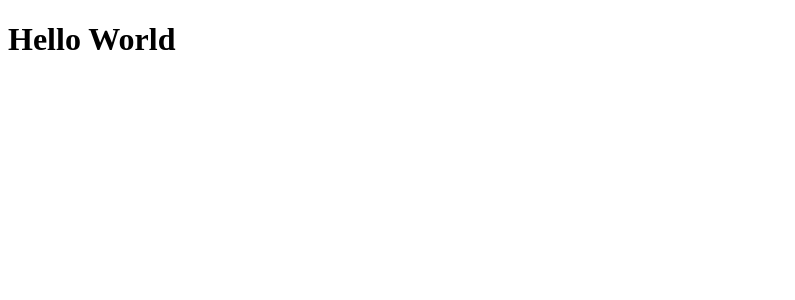
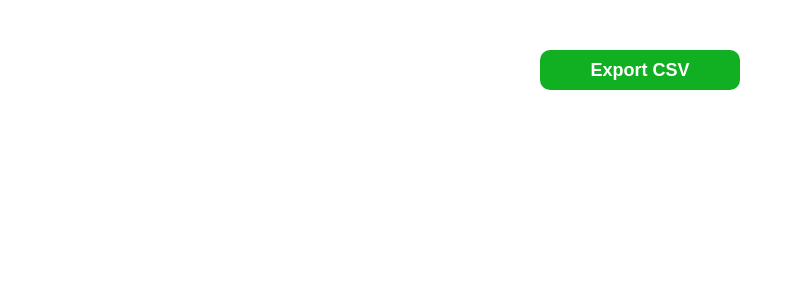
Before and after one commit to eugenioarantes/react-utils, a React (Create React App) app: page / in a window 1280 px wide. Shown: the top 300 px of the page, without its empty margins (0-795 px from the left). Built offline with nearby package versions, Linux system fonts and the light colour scheme.

Commit message:
creating download csv data

```diff
--- /dev/null
+++ b/src/pages/Home/csv.ts
@@ -0,0 +1,30 @@
+export function transformListInCsv(header: string[], list: any[]): string {
+  const headerText = header.join(';');
+
+  const rows = list.reduce((acc, item) => {
+    const items = header.map((col) => {
+      return !item[col] ? '' : item[col];
+    });
+
+    const values = Object.values(items);
+
+    return `${acc}${values.join(';').replace(',', ' -')}\n`;
+  }, '');
+
+  const csv = `${headerText}\n${rows}`;
+
+  return csv;
+}
+
+export function downloadCsv(file: string, filename: string): void {
+  const link = document.createElement('a');
+
+  link.href = `data:text/plain;charset=utf-8, ${encodeURIComponent(file)}`;
+  link.setAttribute('download', `${filename}.csv`);
+
+  document.body.appendChild(link);
+
+  link.click();
+
+  link.remove();
+}
--- a/src/pages/Home/index.tsx
+++ b/src/pages/Home/index.tsx
@@ -1,7 +1,45 @@
+import { downloadCsv, transformListInCsv } from "./csv";
+import { Container } from "./styles";
+
+const users = [
+  {
+    id: 1,
+    firstname: 'Fulano',
+    lastname: 'de tal',
+    street: 'rua 1',
+    city: 'Belo Horizonte',
+    state: 'MG',
+  },
+  {
+    id: 2,
+    firstname: 'Ciclano',
+    lastname: 'de tal',
+    street: 'rua 2',
+    city: 'São Paulo',
+    state: 'SP',
+  },
+]
+
 const Home: React.FC = () => {
-  console.log("start");
+  const handleExportData = () => {
+    const dataHeader = [
+      'id',
+      'firstname',
+      'lastname',
+      'street',
+      'city',
+      'state',
+    ];
+
+    const csv = transformListInCsv(dataHeader, users);
+
+    downloadCsv(csv, 'users');
+  };
+
   return (
-    <h1>Hello World</h1>
+    <Container>
+      <button onClick={handleExportData}>Export CSV</button>
+    </Container>
   );
 };
 
--- a/src/pages/Home/styles.ts
+++ b/src/pages/Home/styles.ts
@@ -1 +1,27 @@
-import styled, { css } from 'styled-components';
+import styled from 'styled-components';
+
+export const Container = styled.div`
+  display: flex;
+  justify-content: center;
+  margin-top: 50px;
+
+  button {
+    width: 200px;
+    height: 40px;
+
+    background: #11af22;
+    color: #ffffff;
+    border: 0;
+    border-radius: 10px;
+
+    font-size: 18px;
+    font-weight: 600;
+
+    cursor: pointer;
+    transition: background-color 0.5s;
+
+    :hover {
+      background: #11da22;
+    }
+  }
+`;
```
